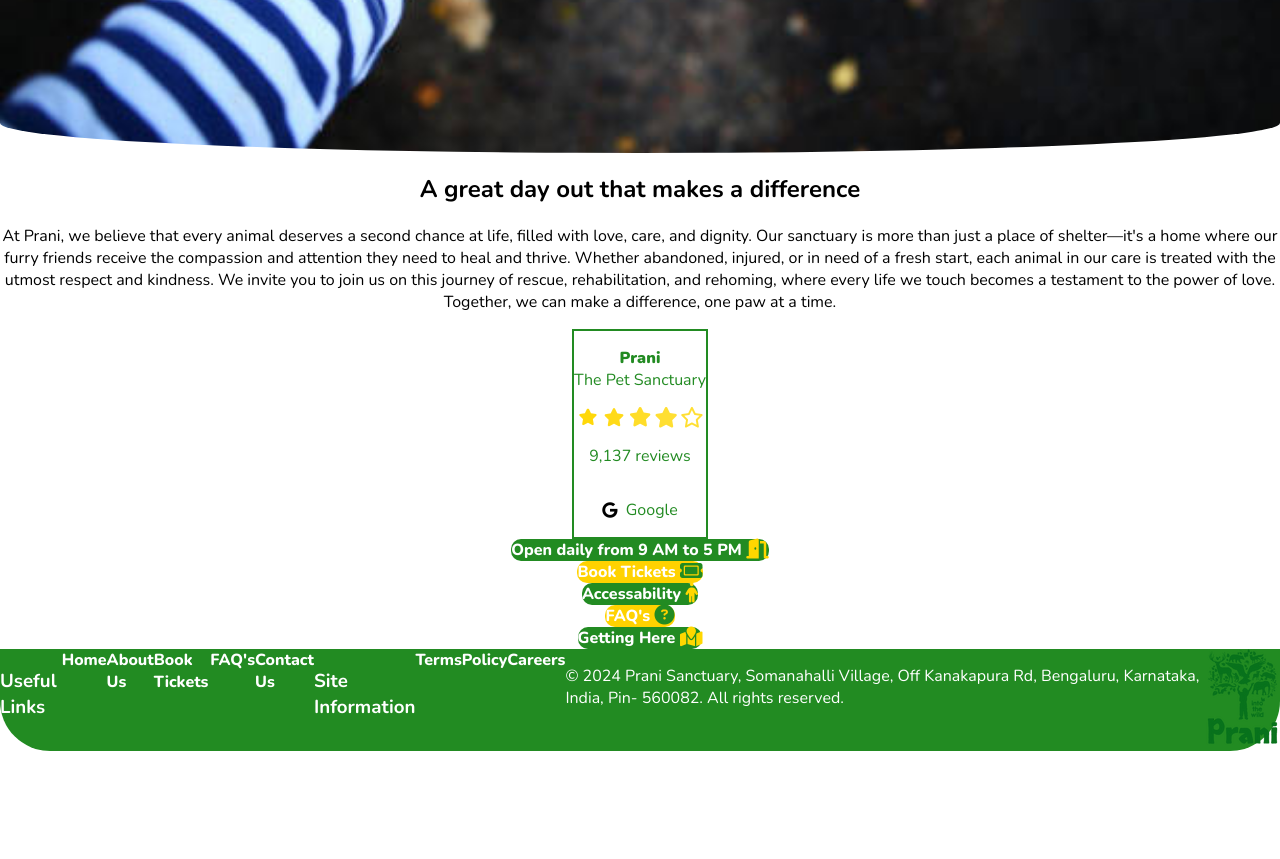
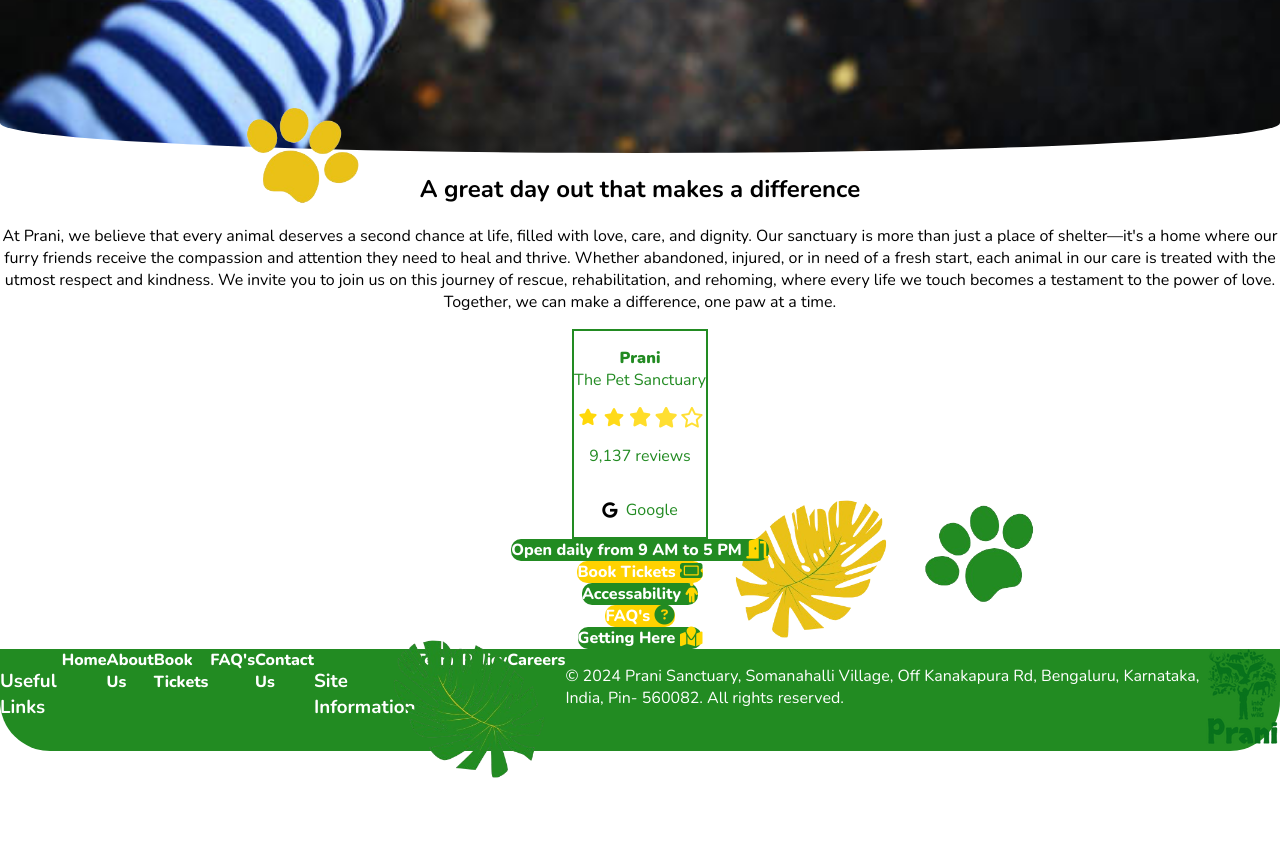
Before and after one commit to fullstack200/prani, a plain HTML site: page index.html in a window 1280 px wide. Shown: the part 775-1634 px from the top of the page. Drawn offline with nearby package versions, Linux system fonts and the light colour scheme; the site is published under a folder, as on GitHub Pages, so addresses that start at the root find nothing.

Commit message:
6th commit.

```diff
--- a/home_page.css
+++ b/home_page.css
@@ -197,7 +197,7 @@ body {
     /* Adjust size of the image */
     height: 300px;
     /* Adjust size of the image */
-    background-image: url('/greenpaw.png');
+    background-image: url('greenpaw.png');
     background-size: contain;
     /* Scale the image to fit the size */
     background-repeat: no-repeat;
@@ -211,7 +211,7 @@ body {
     /* Adjust size of the image */
     height: 300px;
     /* Adjust size of the image */
-    background-image: url('/yellowpaw.png');
+    background-image: url('yellowpaw.png');
     background-size: contain;
     /* Scale the image to fit the size */
     background-repeat: no-repeat;
@@ -306,7 +306,7 @@ body {
     /* Adjust size of the image */
     height: 300px;
     /* Adjust size of the image */
-    background-image: url('/greenleaf.png');
+    background-image: url('greenleaf.png');
     background-size: contain;
     /* Scale the image to fit the size */
     background-repeat: no-repeat;
@@ -320,7 +320,7 @@ body {
     /* Adjust size of the image */
     height: 300px;
     /* Adjust size of the image */
-    background-image: url('/yellowleaf.png');
+    background-image: url('yellowleaf.png');
     background-size: contain;
     /* Scale the image to fit the size */
     background-repeat: no-repeat;
```
